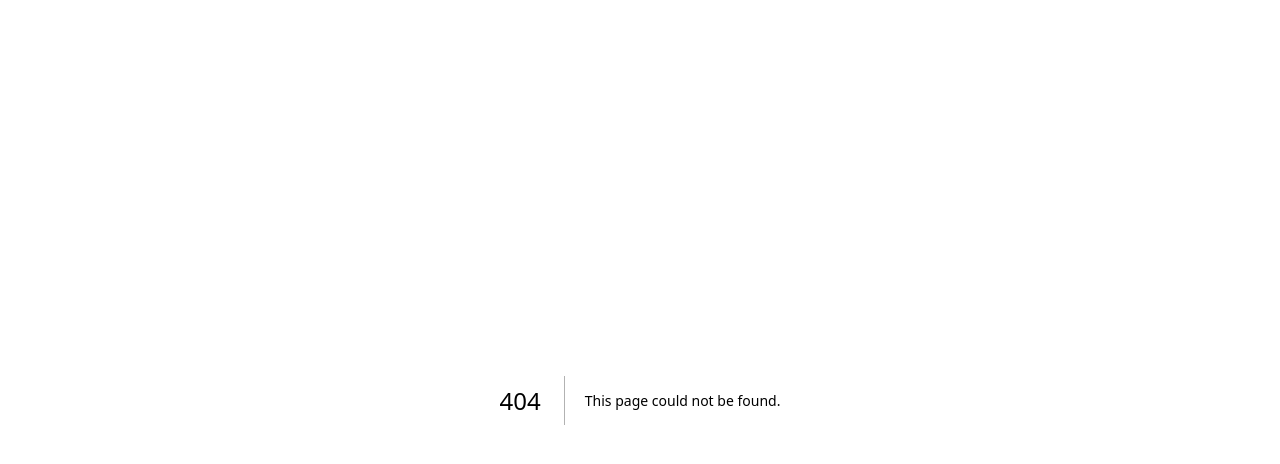
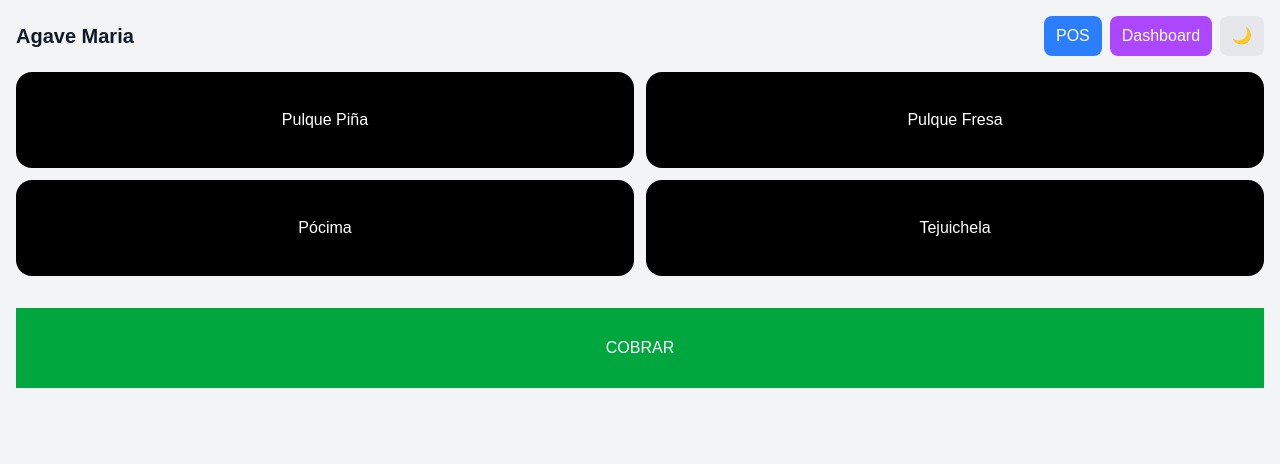
Before and after one commit to DiegoCampaneroNegrete/sistema-tickets-agave-maria-summer-festival-FE, a Next.js app: page /pos in a window 1280 px wide. Before the commit this address had no page. Shown: the top 464 px of the page. Built offline with nearby package versions, Linux system fonts and the light colour scheme.

Commit message:
Apply logic in pages

```diff
--- /dev/null
+++ b/app/dashboard/page.tsx
@@ -0,0 +1,40 @@
+'use client'
+import { LABELS } from '@/utils/constants'
+import { useOrders } from '@/hooks/useOrders'
+
+export default function DashboardPage() {
+  const { totalSales, totalOrders, productCount } = useOrders()
+
+  return (
+    <div className="space-y-6">
+      <div className="grid grid-cols-3 gap-4">
+        <div className="bg-white dark:bg-gray-800 p-6 rounded-lg">
+          <h2 className="text-gray-600 dark:text-gray-400 text-sm">{LABELS.totalSales}</h2>
+          <p className="text-3xl font-bold mt-2">${totalSales}</p>
+        </div>
+
+        <div className="bg-white dark:bg-gray-800 p-6 rounded-lg">
+          <h2 className="text-gray-600 dark:text-gray-400 text-sm">Total Órdenes</h2>
+          <p className="text-3xl font-bold mt-2">{totalOrders}</p>
+        </div>
+
+        <div className="bg-white dark:bg-gray-800 p-6 rounded-lg">
+          <h2 className="text-gray-600 dark:text-gray-400 text-sm">Productos Vendidos</h2>
+          <p className="text-3xl font-bold mt-2">{Object.values(productCount).reduce((a, b) => a + b, 0)}</p>
+        </div>
+      </div>
+
+      <div className="bg-white dark:bg-gray-800 p-6 rounded-lg">
+        <h3 className="text-lg font-bold mb-4">Desglose por Producto</h3>
+        <div className="space-y-2">
+          {Object.entries(productCount).map(([product, count]) => (
+            <div key={product} className="flex justify-between">
+              <span>{product}</span>
+              <span className="font-semibold">{count} vendidos</span>
+            </div>
+          ))}
+        </div>
+      </div>
+    </div>
+  )
+}
--- a/app/layout.tsx
+++ b/app/layout.tsx
@@ -1,5 +1,6 @@
 import type { Metadata } from "next";
 import { Geist, Geist_Mono } from "next/font/google";
+import Layout from "./components/Layout";
 import "./globals.css";
 
 const geistSans = Geist({
@@ -13,8 +14,8 @@ const geistMono = Geist_Mono({
 });
 
 export const metadata: Metadata = {
-  title: "Create Next App",
-  description: "Generated by create next app",
+  title: "Sistema de Tickets - Agave María Summer Festival",
+  description: "Sistema de Tickets - Agave María Summer Festival",
 };
 
 export default function RootLayout({
@@ -27,7 +28,9 @@ export default function RootLayout({
       lang="en"
       className={`${geistSans.variable} ${geistMono.variable} h-full antialiased`}
     >
-      <body className="min-h-full flex flex-col">{children}</body>
+      <body className="min-h-full flex flex-col">
+        <Layout>{children}</Layout>
+      </body>
     </html>
   );
 }
--- /dev/null
+++ b/app/lib/db.ts
@@ -0,0 +1,14 @@
+import Dexie from 'dexie'
+
+export class POSDB extends Dexie {
+  // eslint-disable-next-line @typescript-eslint/no-explicit-any
+  orders: any
+  constructor() {
+    super('AgaveMariaPOS')
+    this.version(1).stores({
+      orders: 'id, createdAt'
+    })
+  }
+}
+
+export const db = new POSDB()
--- /dev/null
+++ b/app/pos/page.tsx
@@ -0,0 +1,78 @@
+/* eslint-disable @typescript-eslint/no-explicit-any */
+"use client";
+import { LABELS } from "@/utils/constants";
+
+import { useCart } from "@/hooks/useCart";
+import { useOrders } from "@/hooks/useOrders";
+import { Order } from "@/lib/types";
+import { usePrinter } from '@/hooks/usePrinter'
+
+const PRODUCTS = [
+  { id: "1", name: "Pulque Piña", price: 50 },
+  { id: "2", name: "Pulque Fresa", price: 50 },
+  { id: "3", name: "Pócima", price: 70 },
+  { id: "4", name: "Tejuichela", price: 80 },
+];
+
+export default function POSPage() {
+    const { print } = usePrinter({
+  width: '58mm',
+  copies: 2,
+  businessName: 'Agave Maria 🍹'
+})
+  const { cart, addToCart, removeFromCart, total, clearCart } = useCart();
+  console.log('Cart:', cart);
+  const { createOrder } = useOrders();
+
+  const handleCheckout = async () => {
+    if (!cart.length) return;
+
+    const order = {
+      id: Math.random().toString(36).substring(2, 8),
+      items: cart,
+      total,
+      createdAt: new Date().toISOString(),
+    };
+
+    await createOrder(order);
+    print(order);
+    clearCart();
+  };
+
+  return (
+    <>
+      <div className="grid grid-cols-2 gap-3">
+        {PRODUCTS.map((p) => (
+          <button
+            key={p.id}
+            onClick={() => addToCart(p)}
+            className="h-24 rounded-2xl bg-black text-white"
+          >
+            {p.name}
+          </button>
+        ))}
+      </div>
+
+      <div className="mt-4">
+        {cart.map((item: any) => (
+          <div key={item.id} className="flex justify-between items-center">
+            {item.name} - ${item.price.toFixed(2)} - Qty: {item.quantity}
+            <button
+              onClick={() => removeFromCart(item.id)}
+              className="ml-2 text-red-500"
+            >
+              {LABELS.remove}
+            </button>
+          </div>
+        ))}
+      </div>
+
+      <button
+        onClick={handleCheckout}
+        className="w-full h-20 bg-green-600 text-white mt-4"
+      >
+        {LABELS.checkout}
+      </button>
+    </>
+  );
+}
--- /dev/null
+++ b/app/utils/device.ts
@@ -0,0 +1,11 @@
+// utils/device.ts
+export const getDeviceId = () => {
+  let id = localStorage.getItem('deviceId')
+
+  if (!id) {
+    id = `CAJA-${Math.random().toString(36).substring(2, 6).toUpperCase()}`
+    localStorage.setItem('deviceId', id)
+  }
+
+  return id
+}
```
